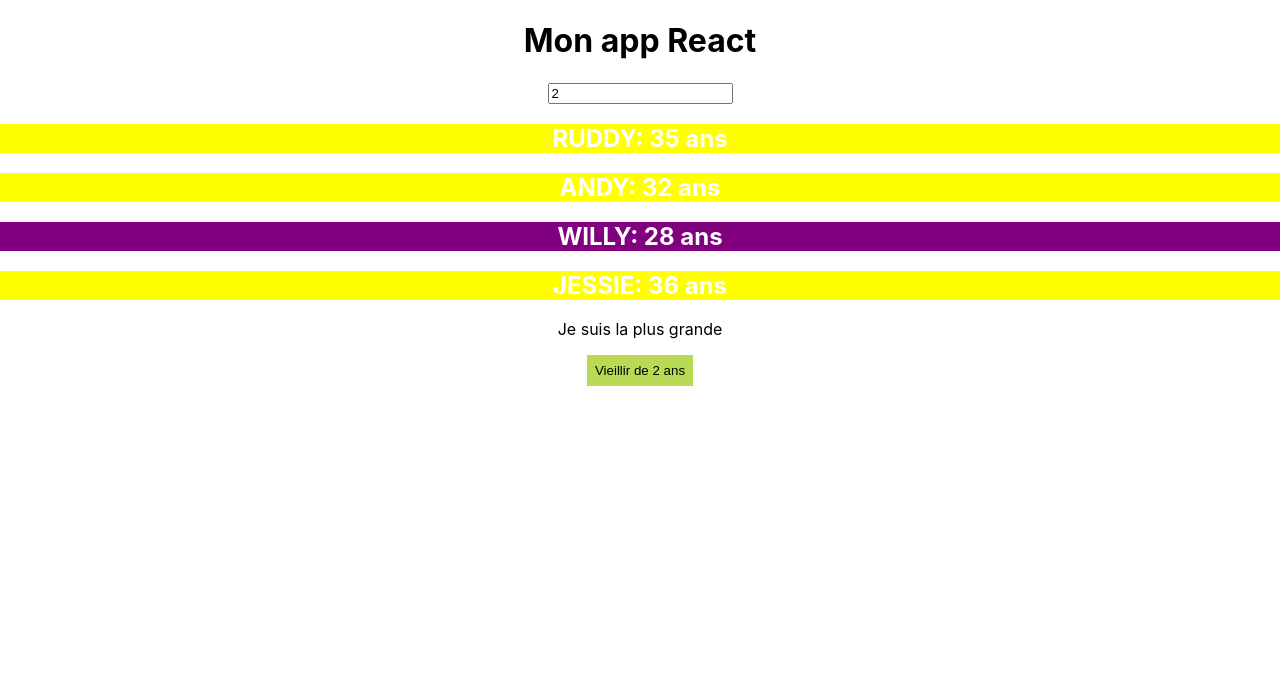
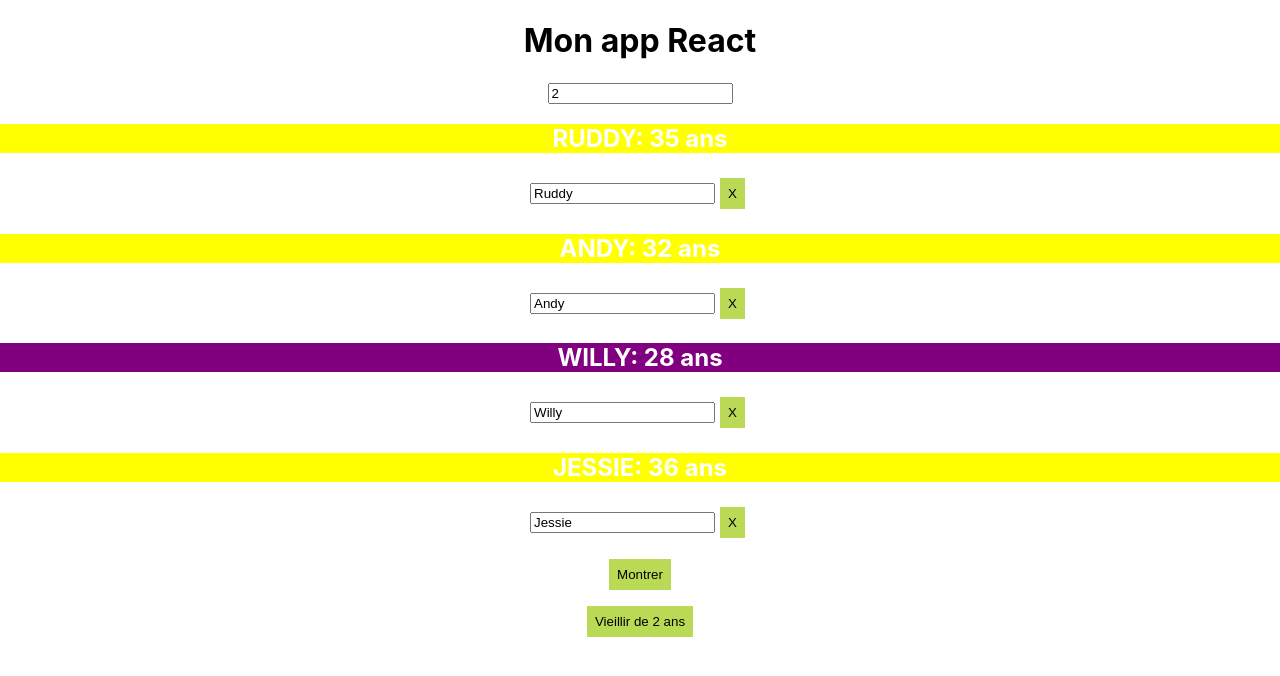
Before and after one commit to rpalvair/react-formation, a React (Create React App) app in the folder react-basics/: page / in a window 1280 px wide. Shown: the top 676 px of the page. Built offline with nearby package versions, Linux system fonts and the light colour scheme.

Commit message:
feat/conditional-rendering-and-lists (#3)

```diff
--- a/react-basics/src/App.js
+++ b/react-basics/src/App.js
@@ -1,4 +1,4 @@
-import React, { Component } from "react"
+import React, { Component, Fragment } from "react"
 import "./App.css"
 import Button from "./components/Button"
 import Membre from "./components/Membre"
@@ -25,6 +25,7 @@ class App extends Component {
   state = {
     famille,
     number: 2,
+    show: false,
   }
 
   handleClick = (number) => {
@@ -38,23 +39,83 @@ class App extends Component {
   handleChange = (event) => {
     const value = Number(event.target.value)
     this.setState({
-      number : value,
+      number: value,
+    })
+  }
+
+  handleShowDescription = () => {
+    this.setState({
+      show: !this.state.show,
+    })
+  }
+
+  getDescription = (membre) => {
+    if (this.state.show && membre === "membre4") {
+      return "Je suis la plus grande"
+    }
+    return null
+  }
+
+  getButton = (membre) => {
+    if (membre === "membre4") {
+      return (
+        <button onClick={this.handleShowDescription}>
+          {this.state.show ? "Cacher" : "Montrer"}
+        </button>
+      )
+    }
+    return null
+  }
+
+  cacherNom = (id) => {
+    const famille = { ...this.state.famille }
+    famille[id].nom = "X"
+    this.setState({
+      famille,
+    })
+  }
+
+  changerNom = (id, event) => {
+    const famille = { ...this.state.famille }
+    famille[id].nom = event.target.value
+    this.setState({
+      famille,
     })
   }
 
   render() {
     const { titre } = this.props
     const { famille, number } = this.state
+    const liste = Object.keys(famille).map((membre) => (
+      <Membre
+        key={membre}
+        changerNom={(e) => this.changerNom(membre, e)}
+        cacherNom={() => this.cacherNom(membre)}
+        age={famille[membre].age}
+        nom={famille[membre].nom}
+      >
+        {membre === "membre4" ? (
+          <Fragment>
+            {this.state.show ? "Je suis la plus grande" : null}
+            <button onClick={this.handleShowDescription}>
+              {this.state.show ? "Cacher" : "Montrer"}
+            </button>
+          </Fragment>
+        ) : null}
+        {/*
+        {this.getDescription(membre)}
+        {this.getButton(membre)}
+          */}
+      </Membre>
+    ))
+
+    console.log(liste)
+
     return (
       <div className="App">
         <h1>{titre}</h1>
         <input value={number} onChange={this.handleChange} type="text"></input>
-        <Membre age={famille.membre1.age} nom={famille.membre1.nom} />
-        <Membre age={famille.membre2.age} nom={famille.membre2.nom} />
-        <Membre age={famille.membre3.age} nom={famille.membre3.nom} />
-        <Membre age={famille.membre4.age} nom={famille.membre4.nom}>
-          Je suis la plus grande
-        </Membre>
+        {liste}
         <Button
           number={number}
           vieillir={() => this.handleClick(number)}
--- a/react-basics/src/components/Membre.js
+++ b/react-basics/src/components/Membre.js
@@ -1,11 +1,13 @@
 import React, { Fragment } from "react"
 
-const Membre = ({ nom, age, children }) => {
+const Membre = ({ nom, age, cacherNom, changerNom, children }) => {
   return (
     <Fragment>
       <h2 style={{ backgroundColor: age < 30 ? "purple" : "yellow", color: "white" }}>
         {nom.toUpperCase()}: {age} ans
       </h2>
+      <input value={nom} onChange={changerNom} type="text"></input>
+      <button onClick={cacherNom} style={{margin: "5px"}}>X</button>
       {children ? <p>{children}</p> : <Fragment />}
     </Fragment>
   )
```
